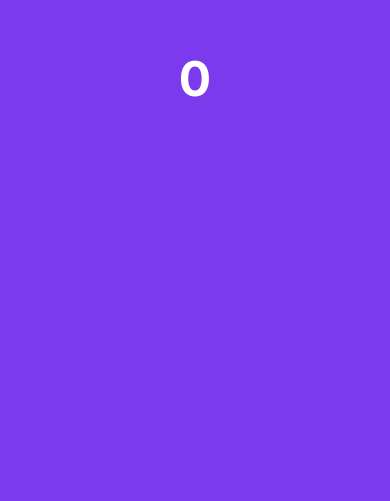
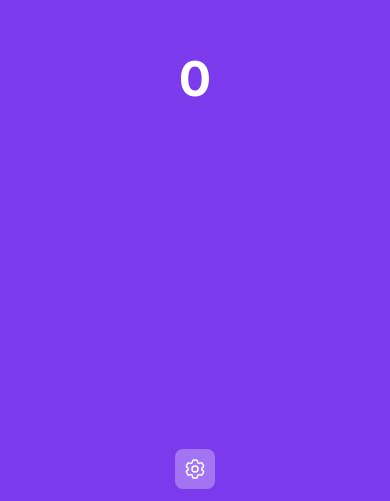
Before and after one commit to Cinnamonsroll/tapper, a Next.js app: page / in a window 390 px wide. Shown: the part 343-844 px from the top of the page. Built offline with nearby package versions, Linux system fonts and the light colour scheme.

Commit message:
Added Drawer for mobile

```diff
--- a/src/app/page.tsx
+++ b/src/app/page.tsx
@@ -1,5 +1,7 @@
 "use client"
+import { DrawerSettings } from "@/components/drawer";
 import React, { useEffect, useState } from "react";
+import { Drawer } from "vaul";
 
 const defaultData = {
   theme: {
@@ -36,15 +38,36 @@ export default function Home() {
     updateData(newData);
 
     if (typeof window !== 'undefined' && 'vibrate' in window.navigator) {
-      window.navigator.vibrate(10);
+      window.navigator.vibrate(50);
     }
 
     setData(newData);
   };
+  const openSettings = () => {
+
+  }
 
   return (
-    <div className="w-full h-screen flex items-center justify-center bg-violet-600 text-white" onClick={handleClick}>
-      <p className="text-5xl font-bold">{data.count}</p>
+    <div className={`w-full h-screen flex items-center justify-center ${data.theme.background} ${data.theme.text}`} onClick={handleClick}>
+      <Drawer.Root>
+        <p className="text-5xl font-bold">{data.count}</p>
+        <div className="absolute bottom-0 flex items-center justify-center p-3">
+          <Drawer.Trigger>
+            <div className="p-2 rounded-lg flex items-center justify-center backdrop-blur-md bg-white/30" onClick={openSettings}>
+              <svg xmlns="http://www.w3.org/2000/svg" fill="none" viewBox="0 0 24 24" strokeWidth={1.5} stroke="currentColor" className="w-6 h-6">
+                <path strokeLinecap="round" strokeLinejoin="round" d="M9.594 3.94c.09-.542.56-.94 1.11-.94h2.593c.55 0 1.02.398 1.11.94l.213 1.281c.063.374.313.686.645.87.074.04.147.083.22.127.325.196.72.257 1.075.124l1.217-.456a1.125 1.125 0 0 1 1.37.49l1.296 2.247a1.125 1.125 0 0 1-.26 1.431l-1.003.827c-.293.241-.438.613-.43.992a7.723 7.723 0 0 1 0 .255c-.008.378.137.75.43.991l1.004.827c.424.35.534.955.26 1.43l-1.298 2.247a1.125 1.125 0 0 1-1.369.491l-1.217-.456c-.355-.133-.75-.072-1.076.124a6.47 6.47 0 0 1-.22.128c-.331.183-.581.495-.644.869l-.213 1.281c-.09.543-.56.94-1.11.94h-2.594c-.55 0-1.019-.398-1.11-.94l-.213-1.281c-.062-.374-.312-.686-.644-.87a6.52 6.52 0 0 1-.22-.127c-.325-.196-.72-.257-1.076-.124l-1.217.456a1.125 1.125 0 0 1-1.369-.49l-1.297-2.247a1.125 1.125 0 0 1 .26-1.431l1.004-.827c.292-.24.437-.613.43-.991a6.932 6.932 0 0 1 0-.255c.007-.38-.138-.751-.43-.992l-1.004-.827a1.125 1.125 0 0 1-.26-1.43l1.297-2.247a1.125 1.125 0 0 1 1.37-.491l1.216.456c.356.133.751.072 1.076-.124.072-.044.146-.086.22-.128.332-.183.582-.495.644-.869l.214-1.28Z" />
+                <path strokeLinecap="round" strokeLinejoin="round" d="M15 12a3 3 0 1 1-6 0 3 3 0 0 1 6 0Z" />
+              </svg>
+
+            </div>
+          </Drawer.Trigger>
+        </div>
+
+
+        <Drawer.Portal>
+          <DrawerSettings />
+        </Drawer.Portal>
+      </Drawer.Root>
     </div>
   );
 }
--- /dev/null
+++ b/src/components/drawer.tsx
@@ -0,0 +1,35 @@
+import { Drawer } from "vaul";
+
+export function DrawerSettings({ }) {
+    return <><Drawer.Overlay data-testid="overlay" className="fixed inset-0 bg-black/40" />
+        <Drawer.Content
+            data-testid="content"
+            className={"bg-zinc-100 flex fixed p-6 rounded-t-[10px] flex-col h-[50%] bottom-0 left-0 right-0"}
+        >
+            <div
+                className={"w-full h-full flex rounded-full gap-8 flex-col"}
+            >
+                <div
+                    className={"rounded-full bg-zinc-300 mx-auto w-12 h-1.5"}
+                />
+                <div className="grid place-content-center w-full h-full">
+                    <div className="max-w-md mx-auto">
+                        <Drawer.Title className="font-medium mb-4">Unstyled drawer for React.</Drawer.Title>
+                        <p className="text-zinc-600 mb-2">
+                            This component can be used as a replacement for a Dialog on mobile and tablet devices.
+                        </p>
+                        <p className="text-zinc-600 mb-8">
+                            It uses{' '}
+                            <a href="https://www.radix-ui.com/docs/primitives/components/dialog" className="underline" target="_blank">
+                                Radix&apos;s Dialog primitive
+                            </a>{' '}
+                            under the hood and is inspired by{' '}
+                            <a href="https://twitter.com/devongovett/status/1674470185783402496" className="underline" target="_blank">
+                                this tweet.
+                            </a>
+                        </p>
+                    </div>
+                </div>
+            </div>
+        </Drawer.Content></>
+}
```
Also changed, not shown: package.json (+4 -3 lines), 1 other file (tests, documents, lock files or other folders).
